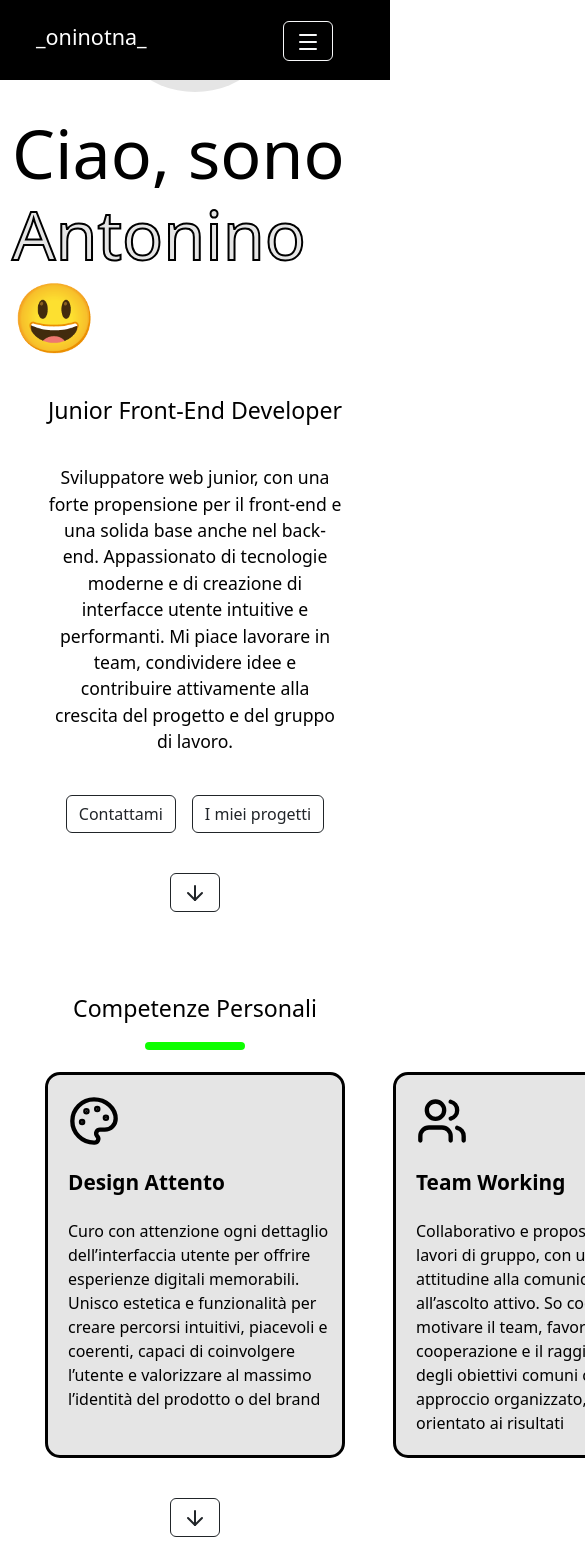
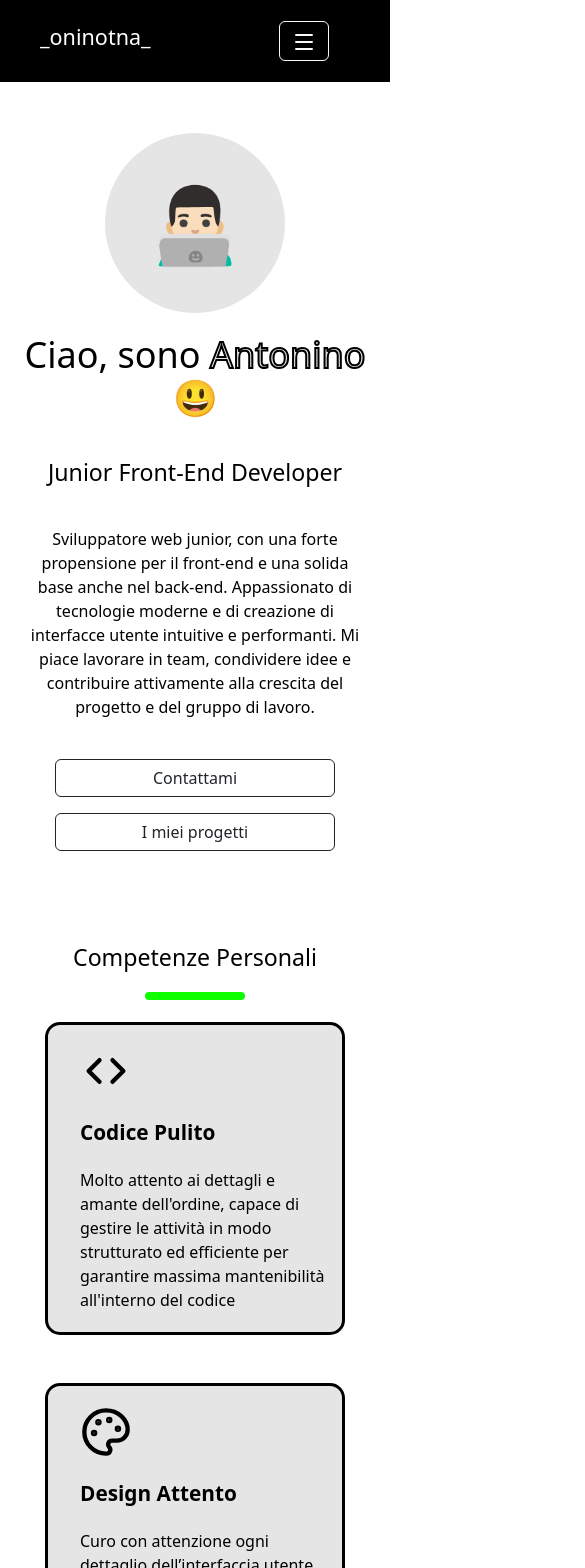
Before and after one commit to oninotna/portfolio, a React (Vite) app: page / in a window 390 px wide. Shown: the top 1568 px of the page, 585 px wide, since content can reach past the window. Built offline with nearby package versions, Linux system fonts and the light colour scheme.

Commit message:
adjust responsive

```diff
--- a/src/assets/Components/NavBar.jsx
+++ b/src/assets/Components/NavBar.jsx
@@ -31,7 +31,7 @@ export default function NavBar () {
                         aria-label="Toggle navigation">
                         <span className={`btn btn-outline-${theme === "light" ? "light" : "dark"}`}><Menu /></span>
                     </button>
-                    <div className="collapse navbar-collapse justify-content-end gap-2" id="navbar">
+                    <div className="collapse navbar-collapse navbar-nav justify-content-center" id="navbar">
                         <a
                             className={`btn btn-outline-${theme === "light" ? "light" : "dark"}`}
                             href='https://www.linkedin.com/in/antonino-musarra-tubbi-ba0b25280'
--- a/src/assets/Components/SoftSkillsSection.jsx
+++ b/src/assets/Components/SoftSkillsSection.jsx
@@ -10,7 +10,7 @@ export default forwardRef (function SoftSkillsSection ({ scrollDown }, ref ) {
         <div ref={ref} className="soft-skills-section">
             <h3>Competenze Personali</h3>
             <div className="h-r mx-auto"></div>
-            <div className="card-container gap-5">
+            <div className="row card-container gap-5">
                 <Card
                     icon={<ChevronsLeftRight size={52}/>}
                     title='Codice Pulito'
--- a/src/assets/css/App.css
+++ b/src/assets/css/App.css
@@ -1,4 +1,4 @@
-body {
+/* body {
   box-sizing: border-box;
   border: 0;
   padding: 0;
@@ -12,4 +12,28 @@ body.light {
 body.dark {
   background-color: rgb(0, 0, 0);
   color: white;
+} */
+
+* {
+  box-sizing: border-box;
 }
+
+html {
+  scroll-behavior: smooth;
+}
+
+body {
+  margin: 0;
+  padding: 0;
+  overflow-x: hidden;
+}
+
+body.light {
+  background-color: white;
+  color: rgb(0, 0, 0);
+}
+
+body.dark {
+  background-color: rgb(0, 0, 0);
+  color: white;
+}
--- a/src/assets/css/MainSection.css
+++ b/src/assets/css/MainSection.css
@@ -1,4 +1,4 @@
-@keyframes bounce {
+/* @keyframes bounce {
   0%, 20%, 50%, 80%, 100% {
     transform: translateY(0);
   }
@@ -18,7 +18,8 @@
 
 .main-section {
     height: 100vh;
-    /* padding-top: 80px; */
+    width: 100vw;
+    padding-top: 80px;
 }
 
 .container-icon-main-section {
@@ -49,6 +50,7 @@
 }
 
 .info-main-section h1 {
+    text-align: center;
     font-size: 68px;
     margin: 0px;
     padding: 20px 0px 20px 0px;
@@ -152,4 +154,223 @@
     text-align: center;
     margin: 0px;
     padding: 20px 0px 20px 0px;
+} */
+
+@keyframes bounce {
+  0%, 20%, 50%, 80%, 100% {
+    transform: translateY(0);
+  }
+  40% {
+    transform: translateY(-15px);
+  }
+  60% {
+    transform: translateY(-10px);
+  }
 }
+
+.bounce {
+  display: inline-block;
+  animation: bounce 2s infinite;
+}
+
+.main-section {
+    width: 100%;
+    padding-top: 80px;
+    padding-left: 0;
+    padding-right: 0;
+    box-sizing: border-box;
+}
+
+.container-icon-main-section {
+    margin: 0 auto;
+    width: 150px;
+    height: 150px;
+    padding: 90px;
+    border-radius: 50%;
+    background-color: #e5e5e5;
+    display: flex;
+    justify-content: center;
+    align-items: center;
+}
+
+.icon-main-section {
+    font-size: 74px;
+    border-radius: 35%;
+}
+
+.info-main-section {
+    min-height: 100vh;
+    width: 100%;
+    padding: 0 20px;
+    box-sizing: border-box;
+    display: flex;
+    flex-direction: column;
+    align-items: center;
+    justify-content: center;
+}
+
+.info-main-section h1 {
+    text-align: center;
+    font-size: 68px;
+    margin: 0px;
+    padding: 20px 0px;
+}
+
+.info-main-section span.light {
+    color: #e5e5e5;
+    -webkit-text-stroke: 2px black;
+}
+
+.info-main-section span.dark {
+    color: #6e6e6e;
+    -webkit-text-stroke: 2px rgb(255, 255, 255);
+}
+
+.info-main-section h3 {
+    margin: 0px;
+    padding: 20px 0px;
+}
+
+.info-main-section p {
+    text-align: center;
+    margin: 0 auto;
+    width: 80%;
+    font-size: 1.1rem;
+    padding: 20px 0px;
+}
+
+.button-main-section {
+    padding: 20px 0px;
+    display: flex;
+    flex-wrap: wrap;
+    justify-content: center;
+    align-items: center;
+    gap: 10px;
+}
+
+.my-arrow-btn-container {
+    padding: 20px 0px;
+    display: flex;
+    justify-content: center;
+}
+
+.soft-skills-section {
+    min-height: 100vh;
+    width: 100%;
+    padding: 0 20px;
+    box-sizing: border-box;
+    display: flex;
+    flex-direction: column;
+    align-items: center;
+    justify-content: center;
+}
+
+.soft-skills-section h3 {
+    text-align: center;
+    margin: 0px;
+    padding: 20px 0px;
+}
+
+.h-r {
+    height: 8px;
+    width: 100px;
+    background-color: #0dff00;
+    border-radius: 10px;
+    margin-bottom: 22px;
+}
+
+.card-container {
+    padding-bottom: 20px;
+    display: flex;
+    flex-wrap: wrap;
+    justify-content: center;
+    gap: 20px;
+    width: 100%;
+    max-width: 1200px;
+    margin: 0 auto;
+}
+
+.tech-skills-section {
+    min-height: 100vh;
+    width: 100%;
+    padding: 0 20px;
+    box-sizing: border-box;
+    display: flex;
+    flex-direction: column;
+    align-items: center;
+    justify-content: center;
+}
+
+.tech-skills-section h3 {
+    text-align: center;
+    margin: 0px;
+    padding: 20px 0px;
+}
+
+.tech-skills-section p {
+    padding: 0px 0px 20px 0px;
+}
+
+.badge {
+    background-color: white;
+    color: black;
+    padding: 5px 10px;
+    font-size: 0.9rem;
+}
+
+.experience-section {
+    min-height: 100vh;
+    width: 100%;
+    padding: 0 20px;
+    box-sizing: border-box;
+    display: flex;
+    flex-direction: column;
+    align-items: center;
+    justify-content: center;
+}
+
+.experience-section h3 {
+    text-align: center;
+    margin: 0px;
+    padding: 20px 0px;
+}
+
+/* Media queries per mobile */
+@media (max-width: 768px) {
+    .info-main-section h1 {
+        font-size: 48px;
+    }
+
+    .info-main-section p {
+        width: 95%;
+        font-size: 1rem;
+    }
+
+    .card-container {
+        gap: 15px;
+    }
+
+    .badge {
+        font-size: 0.8rem;
+        padding: 4px 8px;
+    }
+
+    .my-arrow-btn-container {
+        display: none;
+    }
+}
+
+@media (max-width: 480px) {
+    .info-main-section h1 {
+        font-size: 36px;
+    }
+
+    .button-main-section {
+        flex-direction: column;
+        width: 100%;
+    }
+
+    .button-main-section button {
+        width: 80%;
+    }
+}
--- a/src/assets/css/NavBar.css
+++ b/src/assets/css/NavBar.css
@@ -1,4 +1,4 @@
-.my-nav {
+/* .my-nav {
     position: fixed;
     width: 100%;
     height: 80px;
@@ -14,4 +14,50 @@
 .my-nav.light {
   background-color: rgb(0, 0, 0);
   color: white;
+} */
+
+.my-nav {
+    position: fixed;
+    top: 0;
+    left: 0;
+    width: 100%;
+    min-height: 80px;
+    z-index: 10;
+    box-sizing: border-box;
 }
+
+.my-nav.dark {
+  background-color: white;
+  color: rgb(0, 0, 0);
+}
+
+.my-nav.light {
+  background-color: rgb(0, 0, 0);
+  color: white;
+}
+
+.my-nav .container-fluid {
+  padding-left: 1rem;
+  padding-right: 1rem;
+}
+
+.navbar-collapse {
+  gap: 0.5rem;
+}
+
+.navbar-nav {
+    gap: 0.5rem;
+    display: flex;
+    flex-direction: row;
+    flex-wrap: wrap;
+    justify-content: flex-end;
+}
+
+@media (max-width: 992px) {
+    .navbar-nav {
+        gap: 0.5rem;
+        flex-direction: row;
+        flex-wrap: wrap;
+        justify-content: flex-end;
+    }
+}
```
